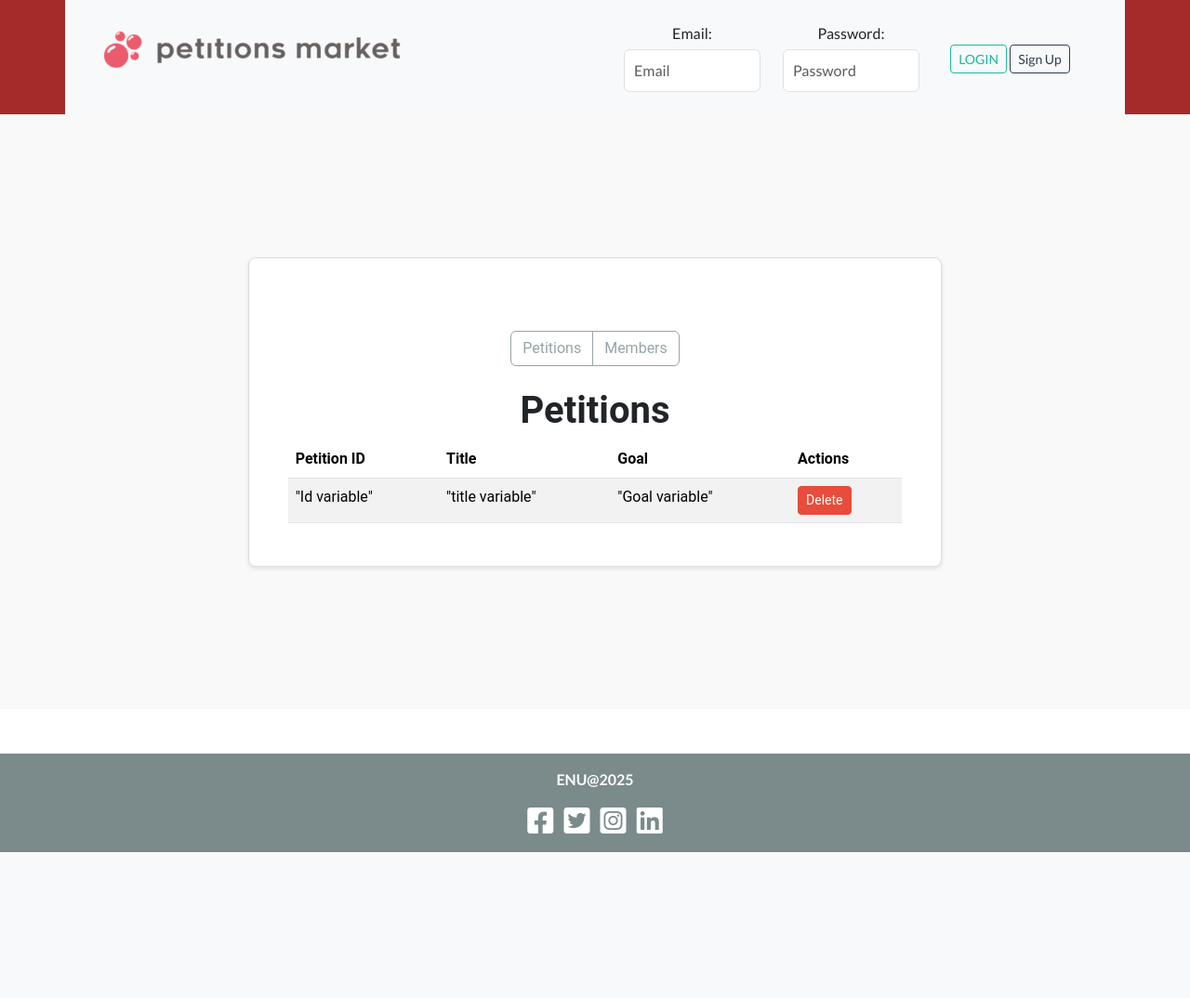
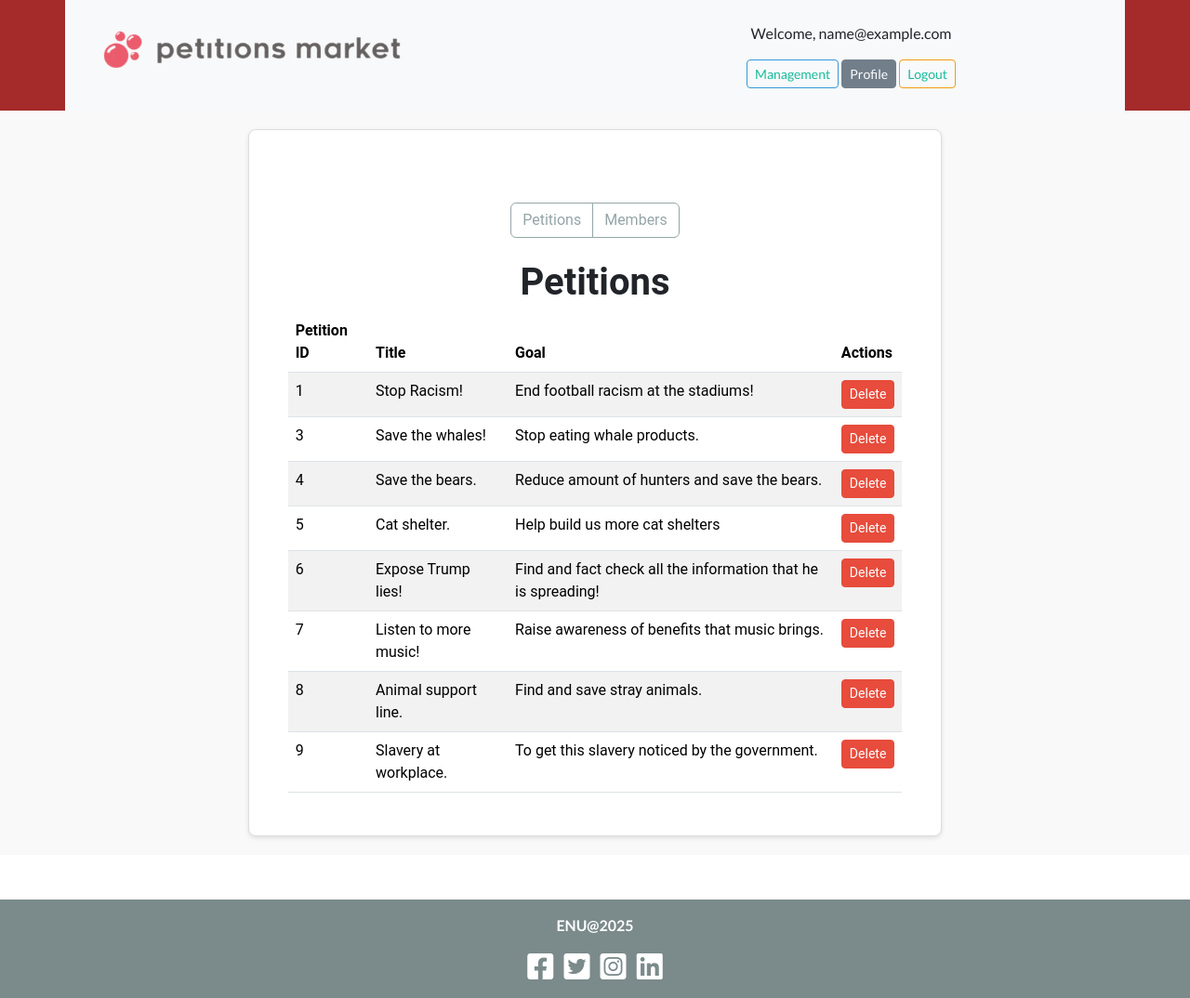
Before and after one commit to EdgarX202/Website-Prototype-2025, a Flask app: page /mgmt in a window 1280 px wide. Shown: the whole page at 93% size. Before the commit the page ends 917 px from the top, so only its background shows below. Run offline with Flask 3, Linux system fonts and the light colour scheme; the visitor is signed in with stand-in values (Sample User, id 1); data comes from the database, SQL or seed files in the repository; some libraries are stand-ins or nearby versions.

Commit message:
populate pet/mem tables

```diff
--- a/website/app.py
+++ b/website/app.py
@@ -54,12 +54,12 @@ def home():
             session['is_admin'] = is_admin # Store admin in session
             # print("Session in hone (post login):", session) # FOR DEBUG
             # Render index page if login is successful and with admin status
-            #return render_template('index.html', logged_in=True, email=email, is_admin=is_admin)
-            return jsonify({'success': True, 'email': email})
+            return render_template('index.html', logged_in=True, email=email, is_admin=is_admin)
+            #return jsonify({'success': True, 'email': email})
         else:
             # Otherwise render index page with login failure
-            #return render_template('index.html', logged_in=False, email=None, is_admin=False)
-             return jsonify({'success': False, 'error': 'Invalid credentials'})
+            return render_template('index.html', logged_in=False, email=None, is_admin=False)
+            #return jsonify({'success': False, 'error': 'Invalid credentials'})
 
     elif request.method == 'GET':
         # GET request, handle session and render index
@@ -136,7 +136,38 @@ def home():
 # Management
 @app.route('/mgmt')
 def management_page():
-    return render_template('management.html')
+    if 'email' not in session or not session.get('is_admin'):
+        return redirect(url_for('home')) # Shouldn't occur but just incase
+
+    logged_in = session.get('email') is not None
+    email = session.get('email')
+    is_admin = session.get('is_admin', False)
+
+    return render_template('management.html', logged_in=logged_in, email=email, is_admin=is_admin)
+
+# Get all petitions from DB
+@app.route('/petitions')
+def get_petitions():
+    try:
+        cur = mysql.connection.cursor(MySQLdb.cursors.DictCursor)
+        cur.execute("SELECT id, title, goal FROM petitions")
+        petitions = cur.fetchall()
+        cur.close()
+        return jsonify(petitions)
+    except Exception as e:
+        return jsonify({'error': str(e)}), 500
+
+# Get all members from DB
+@app.route('/members')
+def get_members():
+    try:
+        cur = mysql.connection.cursor(MySQLdb.cursors.DictCursor)
+        cur.execute("SELECT id, email, first_name, last_name, city FROM members")
+        members = cur.fetchall()
+        cur.close()
+        return jsonify(members)
+    except Exception as e:
+        return jsonify({'error': str(e)}), 500
 
 # View all petitions
 @app.route('/view_all_pet')
--- a/website/static/js/management.js
+++ b/website/static/js/management.js
@@ -1,4 +1,51 @@
 
+
+document.addEventListener('DOMContentLoaded', function() {
+    function populatePetTable() {
+        fetch('/petitions')
+            .then(response => response.json())
+            .then(data => {
+                const tableBody = document.querySelector('#petitions-table-container tbody');
+                tableBody.innerHTML = '';
+
+                data.forEach(petition => {
+                    const row = document.createElement('tr');
+                    row.innerHTML = `
+                        <td>${petition.id}</td>
+                        <td>${petition.title}</td>
+                        <td>${petition.goal}</td>
+                        <td><button class="btn btn-danger btn-sm delete-petition-button">Delete</button></td>
+                    `;
+                    tableBody.appendChild(row);
+                });
+            });
+    }
+
+    function populateMembersTable() {
+        fetch('/members')
+            .then(response => response.json())
+            .then(data => {
+                const tableBody = document.querySelector('#members-table-container tbody');
+                tableBody.innerHTML = '';
+
+                data.forEach(member => {
+                    const row = document.createElement('tr');
+                    row.innerHTML = `
+                        <td>${member.id}</td>
+                        <td>${member.email}</td>
+                        <td>${member.first_name}</td>
+                        <td>${member.last_name}</td>
+                        <td>${member.city}</td>
+                        <td><button class="btn btn-warning btn-sm block-member-button">Block</button></td>
+                    `;
+                    tableBody.appendChild(row);
+                });
+            });
+    }
+
+    populatePetTable();
+    populateMembersTable();
+})
 
 const petitionsButton = document.getElementById('petitions-button');
 const membersButton = document.getElementById('members-button');
--- a/website/templates/management.html
+++ b/website/templates/management.html
@@ -42,7 +42,7 @@
                                     <p>Welcome, {{ email }}</p>
                                     <!-- Display specific content based on user role (admin or basic user) -->
                                     {% if is_admin %} <!-- Admin section -->
-                                        <button type="button" class="btn btn-outline-info btn-sm me-md-0 me-1"><a href="/management">Management</a></button>
+                                        <button type="button" class="btn btn-outline-info btn-sm me-md-0 me-1"><a href="{{ url_for('management_page') }}">Management</a></button>
                                         <button type="button" class="btn btn-primary btn-sm me-md-0 me-1" disabled>Profile</button>
                                         <button type="button" class="btn btn-outline-warning btn-sm me-md-0 me-1"><a href="/logout">Logout</a></button>
                                     {% else %} <!-- User section -->
@@ -148,13 +148,8 @@
                     </tr>
                 </thead>
                 <tbody>
-                    <tr>
-                        <td>"Id variable"</td>
-                        <td>"title variable"</td>
-                        <td>"Goal variable"</td>
-                        <td><button class="btn btn-danger btn-sm delete-petition-button">Delete</button></td>
-                    </tr>
-                    </tbody>
+                <!-- Populate using JS -->
+                </tbody>
             </table>
         </div>
 
@@ -172,15 +167,8 @@
                     </tr>
                 </thead>
                 <tbody>
-                    <tr>
-                        <td>"member id variable"</td>
-                        <td>"member email variable"</td>
-                        <td>"first_name variable"</td>
-                        <td>"last_name variable"</td>
-                        <td>"city variable"</td>
-                        <td><button class="btn btn-warning btn-sm block-member-button">Block</button></td>
-                    </tr>
-                    </tbody>
+                <!-- Populate using JS -->
+                </tbody>
             </table>
         </div>
     </div>
--- a/website/templates/viewAll.html
+++ b/website/templates/viewAll.html
@@ -41,7 +41,7 @@
                                     <p>Welcome, {{ email }}</p>
                                     <!-- Display specific content based on user role (admin or basic user) -->
                                     {% if is_admin %} <!-- Admin section -->
-                                        <button type="button" class="btn btn-outline-info btn-sm me-md-0 me-1"><a href="/management">Management</a></button>
+                                        <button type="button" class="btn btn-outline-info btn-sm me-md-0 me-1"><a href="{{ url_for('management_page') }}">Management</a></button>
                                         <button type="button" class="btn btn-primary btn-sm me-md-0 me-1" disabled>Profile</button>
                                         <button type="button" class="btn btn-outline-warning btn-sm me-md-0 me-1"><a href="/logout">Logout</a></button>
                                     {% else %} <!-- User section -->
--- a/website/templates/viewPet.html
+++ b/website/templates/viewPet.html
@@ -40,7 +40,7 @@
                                     <p>Welcome, {{ email }}</p>
                                     <!-- Display specific content based on user role (admin or basic user) -->
                                     {% if is_admin %} <!-- Admin section -->
-                                        <button type="button" class="btn btn-outline-info btn-sm me-md-0 me-1"><a href="/management">Management</a></button>
+                                        <button type="button" class="btn btn-outline-info btn-sm me-md-0 me-1"><a href="{{ url_for('management_page') }}">Management</a></button>
                                         <button type="button" class="btn btn-primary btn-sm me-md-0 me-1" disabled>Profile</button>
                                         <button type="button" class="btn btn-outline-warning btn-sm me-md-0 me-1"><a href="/logout">Logout</a></button>
                                     {% else %} <!-- User section -->
```
